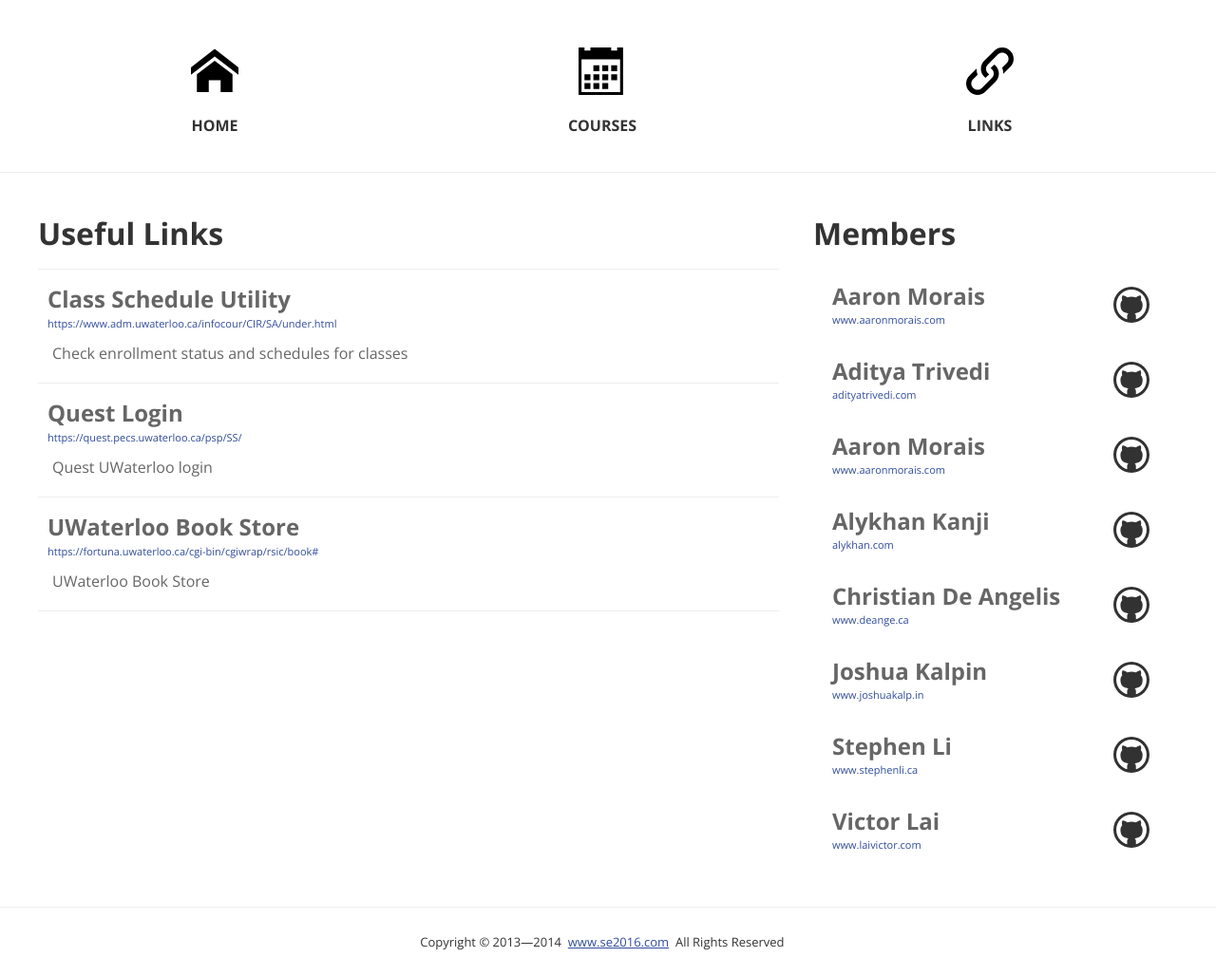
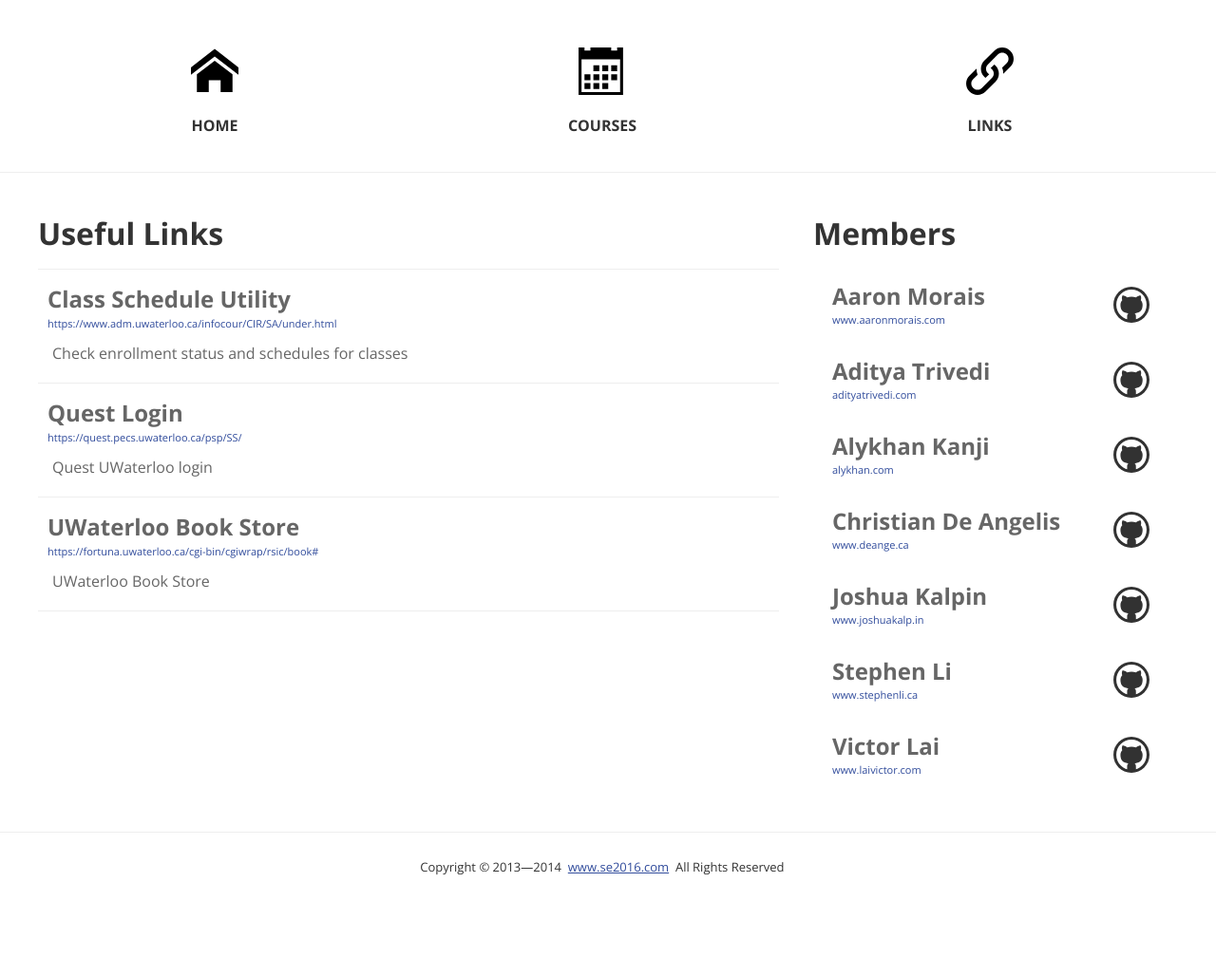
Before and after one commit to cbhl/inseption.github.com, a Jekyll site: the page built from links.html, in a window 1280 px wide. Shown: the whole page at 95% size. Built offline with Jekyll 4.4.1, drawn with Linux system fonts in a browser that asks for light colours; after the commit the page ends 949 px from its top, so only the background shows below that.

Commit message:
accidently added Aaron twice

```diff
--- a/_data/classmates.yaml
+++ b/_data/classmates.yaml
@@ -6,10 +6,6 @@
     name: "Aditya Trivedi"
     github: "adityatrivedi"
     homepage: "adityatrivedi.com"
--
-    name: "Aaron Morais"
-    github: "AaronMorais"
-    homepage: "www.aaronmorais.com"
 -
     name: "Alykhan Kanji"
     github: "alykhank"
```
